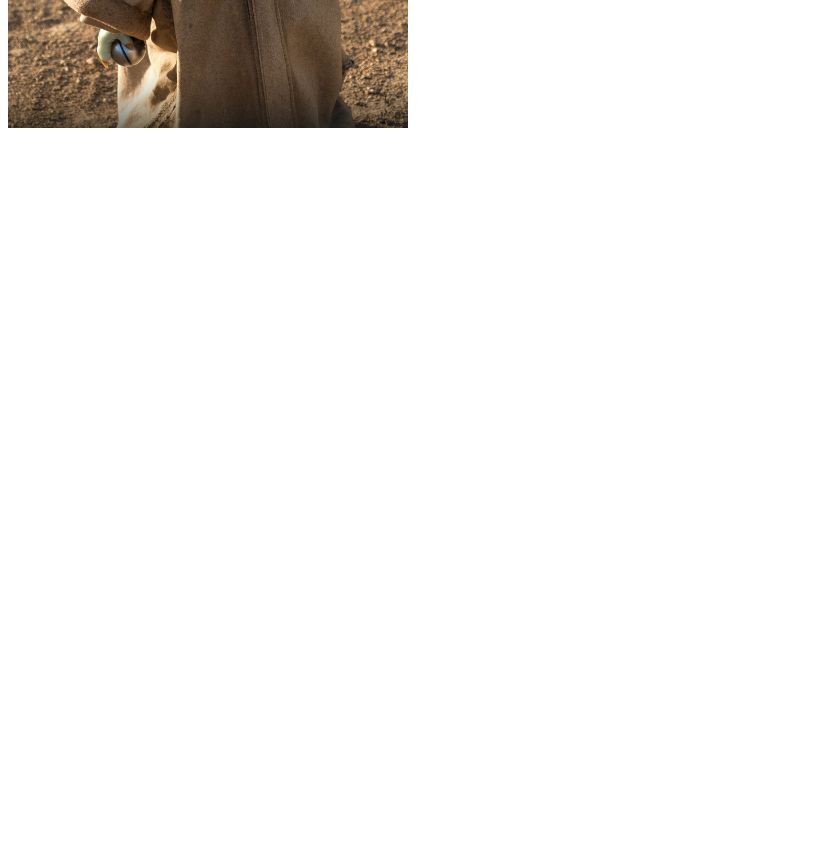
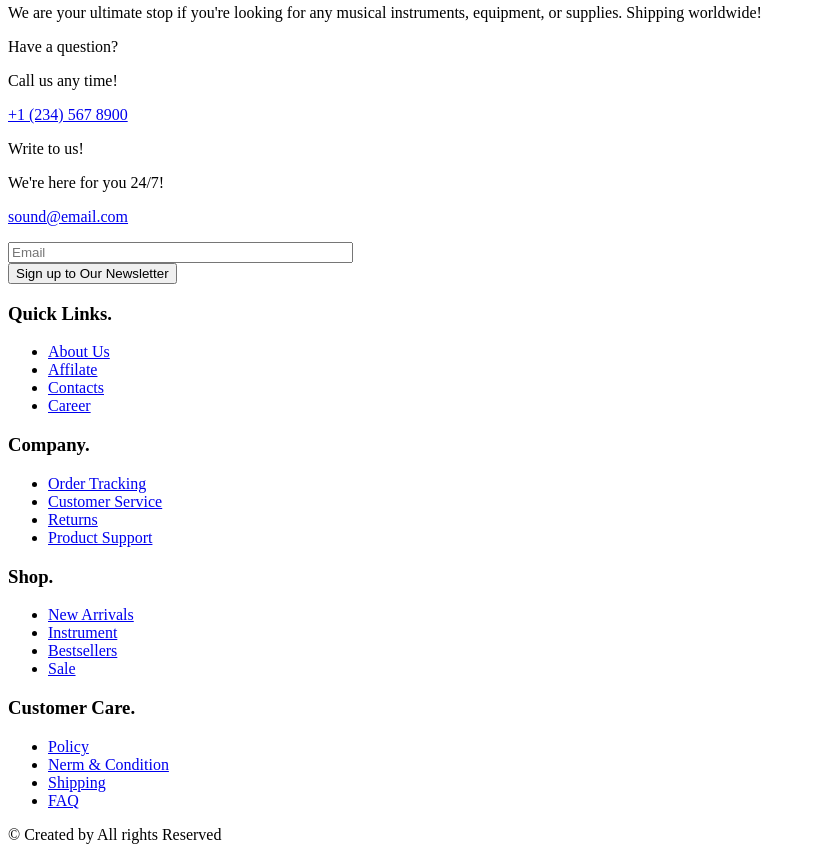
Before and after one commit to zavhorodnia-nastia/html, a plain HTML site: page index.html in a window 1280 px wide. Shown: the part 352-1204 px from the top of the page, without its empty margins (0-815 px from the left). Before the commit the page ends 800 px from the top, so only its background shows below. Drawn offline with Linux system fonts and the light colour scheme.

Commit message:
Added initial html

```diff
--- a/index.html
+++ b/index.html
@@ -1,13 +1,76 @@
 <!DOCTYPE html>
-<html lang="en">
+<html>
 <head>
-    <meta charset="UTF-8">
-    <meta http-equiv="X-UA-Compatible" content="IE=edge">
-    <meta name="viewport" content="width= , initial-scale=1.0">
-    <title>Document</title>
+    <meta charset='utf-8'>
+    <meta http-equiv='X-UA-Compatible' content='IE=edge'>
+    <title>Page Title</title>
+    <meta name='viewport' content='width=device-width, initial-scale=1'>
+    <link rel='stylesheet' type='text/css' media='screen' href='index.css'>
+    <script src='index.js'></script>
+
 </head>
- <body>
-     <h1>Hello world</h1>
-     <img src="img/the_child_star_wars_gallery_5e3204be4f668.jpg" alt="Baby Yoda" width="400">
- </body>
+<body>
+    <div id="signup">
+        Special rates for new clients. — Sign up to get 15% off on your order!
+        <button onclick="">Sign up</button>
+    </div>
+    <div id="contacts">
+        <img src="img/logo.jpg" alt="Лого">
+        <p>We are your ultimate stop if you're looking for any musical instruments, equipment, or supplies. Shipping worldwide!</p>
+        <p>Have a question?</p>
+        <p>Call us any time!</p>
+        <p><a href="#">+1 (234) 567 8900</a></p>
+        <p>Write to us!</p>
+        <p>We're here for you 24/7!</p>
+        <p><a href="#">sound@email.com</a></p>
+        <input type="text" placeholder="Email" size="40">
+        <div id="button">
+            <button onclick="">Sign up to Our Newsletter</button>
+        </div>
+    </div>
+
+    <div id="links">
+    <div id="quick_links">
+        <h3>Quick Links.</h3>
+        <ul>
+            <li><a href="#">About Us</a></li>
+            <li><a href="#">Affilate</a></li>
+            <li><a href="#">Contacts</a></li>
+            <li><a href="#">Career</a></li>
+        </ul>
+    </div>
+    <div id="company">
+        <h3>Company.</h3>
+        <ul>
+            <li><a href="#">Order Tracking</a></li>
+            <li><a href="#">Customer Service</a></li>
+            <li><a href="#">Returns</a></li>
+            <li><a href="#">Product Support</a></li>
+        </ul>
+    </div>
+    <div id="shop">
+        <h3>Shop.</h3>
+        <ul>
+            <li><a href="#">New Arrivals</a></li>
+            <li><a href="#">Instrument</a></li>
+            <li><a href="#">Bestsellers</a></li>
+            <li><a href="#">Sale</a></li>
+        </ul>
+    </div>
+    <div id="customer_care">
+        <h3>Customer Care.</h3>
+        <ul>
+            <li><a href="#">Policy</a></li>
+            <li><a href="#">Nerm & Condition</a></li>
+            <li><a href="#">Shipping</a></li>
+            <li><a href="#">FAQ</a></li>
+        </ul>
+    </div>
+    </div>
+
+    <div id="footer">
+        &copy; Created by
+        All rights Reserved
+    </div>
+</body>
 </html>
```
Also changed, not shown: img/logo.jpg (added).
